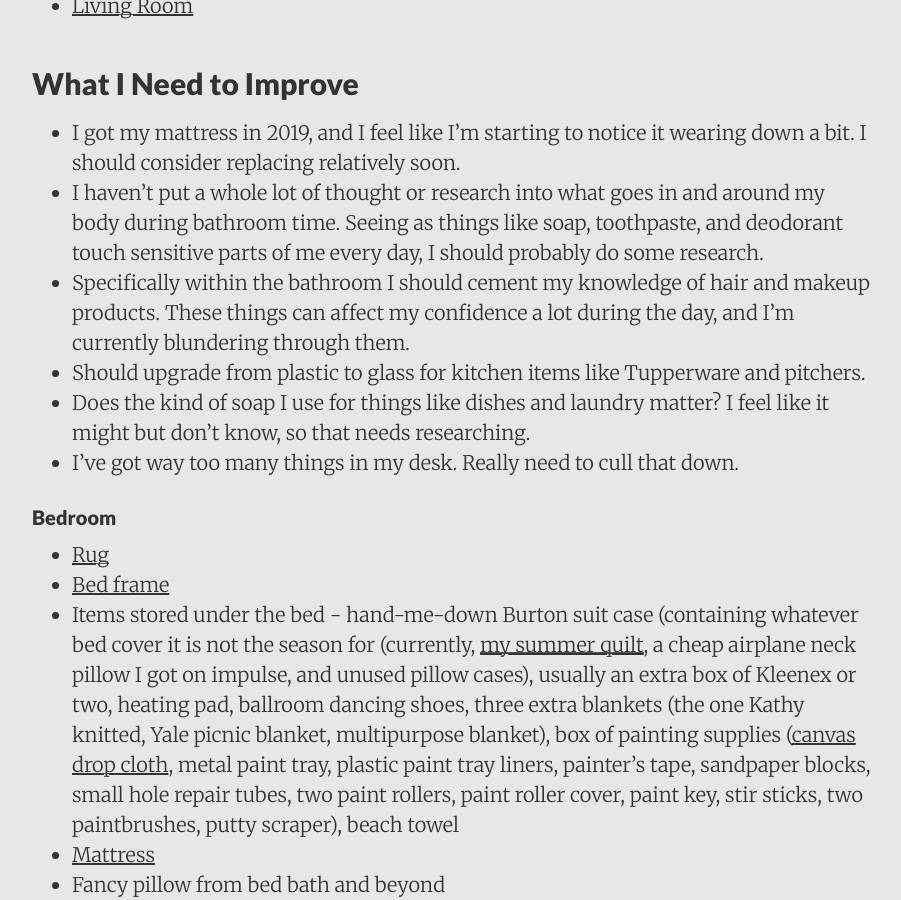
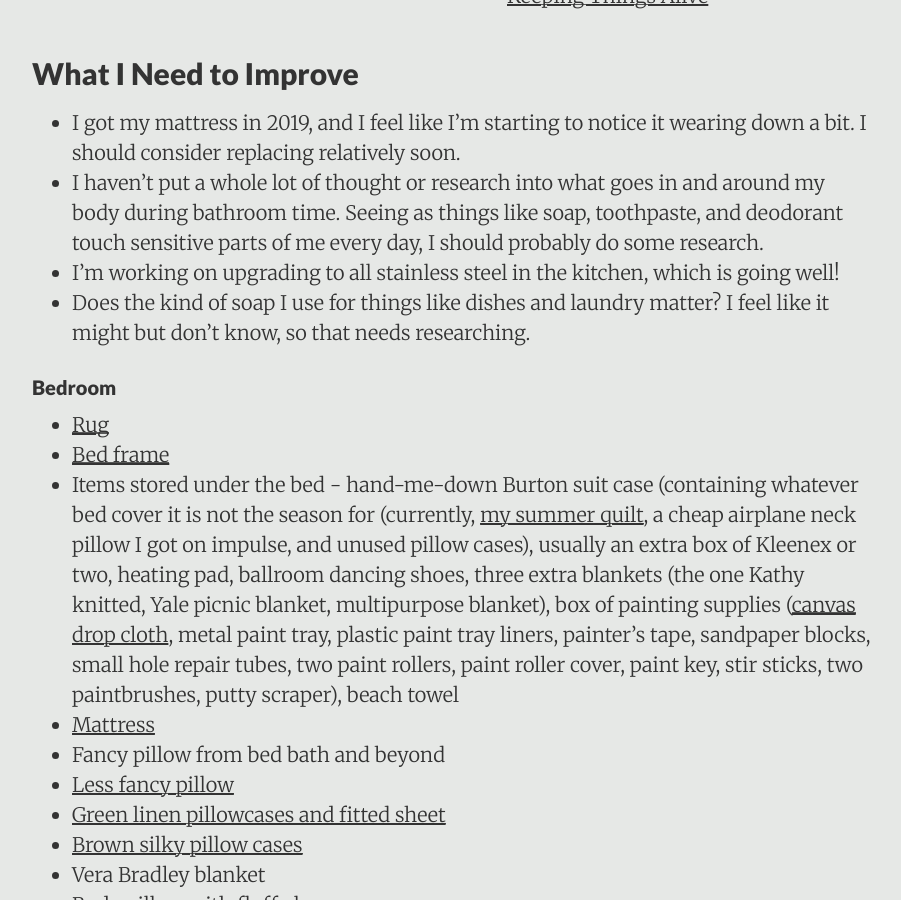
Before and after one commit to DestinyRoseMurphy/DestinyRoseMurphy.github.io, a Jekyll site: the page built from _posts/2017-10-19-Things-I-Kept.md, in a window 1280 px wide and 900 px high, scrolled down 1252 px. Shown: the whole window, without its empty margins (188-1089 px from the left). Built offline with Jekyll 4.4.1, drawn with Linux system fonts in a browser that asks for light colours.

Commit message:
Update 2017-10-19-Things-I-Kept.md

```diff
--- a/_posts/2017-10-19-Things-I-Kept.md
+++ b/_posts/2017-10-19-Things-I-Kept.md
@@ -43,11 +43,11 @@ Updating this list for the first time after graduating from school has been real
 			<li><a href="#Storage">In Other Closets</a></li>
 			<li><a href="#Entry">At the Door</a></li>
 			<li><a href="#Working">Desk</a></li>
-			<li><a href="#Sitting">Living Room</a></li>
 		</ul>
 	</div>
 
   <div class="col">
+  	<li><a href="#Sitting">Living Room</a></li>
   	<p style="margin-bottom: 0;"><a href="#Kitchen">Kitchen</a></p>
   	<p style="margin-bottom: 0;"><a href="#Bathroom">Bathroom</a></p>
   	<ul>
@@ -66,10 +66,8 @@ Updating this list for the first time after graduating from school has been real
 
 * I got my mattress in 2019, and I feel like I'm starting to notice it wearing down a bit. I should consider replacing relatively soon.
 * I haven't put a whole lot of thought or research into what goes in and around my body during bathroom time. Seeing as things like soap, toothpaste, and deodorant touch sensitive parts of me every day, I should probably do some research.
-* Specifically within the bathroom I should cement my knowledge of hair and makeup products. These things can affect my confidence a lot during the day, and I'm currently blundering through them.
-* Should upgrade from plastic to glass for kitchen items like Tupperware and pitchers.
+* I'm working on upgrading to all stainless steel in the kitchen, which is going well!
 * Does the kind of soap I use for things like dishes and laundry matter? I feel like it might but don't know, so that needs researching.
-* I've got way too many things in my desk. Really need to cull that down.
 
 #### <a name="Sleep"></a> Bedroom
 
```
